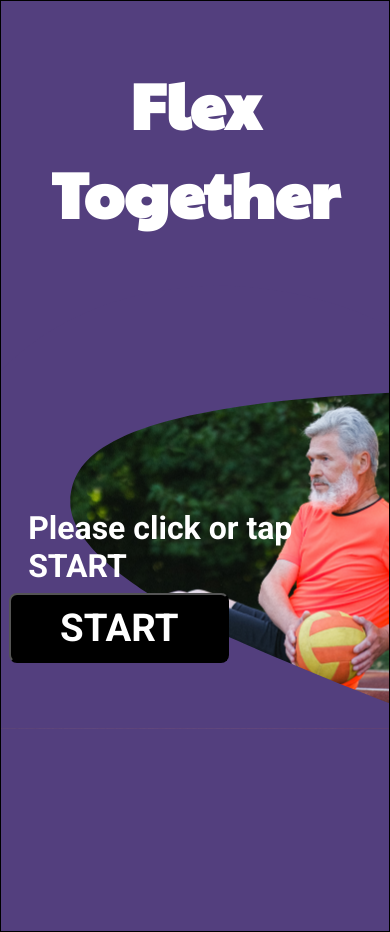
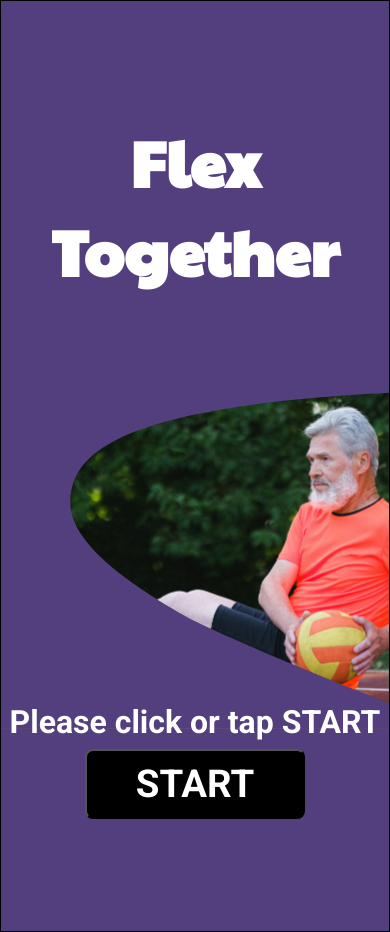
Before and after one commit to KimDuclos/flextogether, a React (Create React App) app: page / in a window 390 px wide. Built offline with nearby package versions, Linux system fonts and the light colour scheme.

Commit message:
start page responsive to 500

```diff
--- a/src/start-page.scss
+++ b/src/start-page.scss
@@ -4,6 +4,7 @@
 $size1500: "1500px";
 $size1000: "1000px";
 $size800: "800px";
+$size500: "500px";
 
 .start-page {
   background-color: #533f7e;
@@ -29,6 +30,9 @@ $size800: "800px";
       width: 100%;
       margin: 15% 5% 0 0%
     }
+    @media (max-width: $size500) {
+      margin: 30% 0 0 0;
+    }
   }
   .start-page-paragraph {
     color: white;
@@ -46,6 +50,10 @@ $size800: "800px";
     @media (max-width: $size800) {
       margin: 70% 0 0 7%;
     }
+    @media (max-width: $size500) {
+      margin: 105% 0 0 0;
+      text-align: center;
+    }
   }
   #start-progress-button {
     margin: 2% 66% 0 0;
@@ -55,5 +63,8 @@ $size800: "800px";
     @media (max-width: $size800) {
       margin: 2% 39% 0 0;
     }
+    @media (max-width: $size500) {
+      margin: 2% auto 0 auto;
+    }
   }
 }
```
